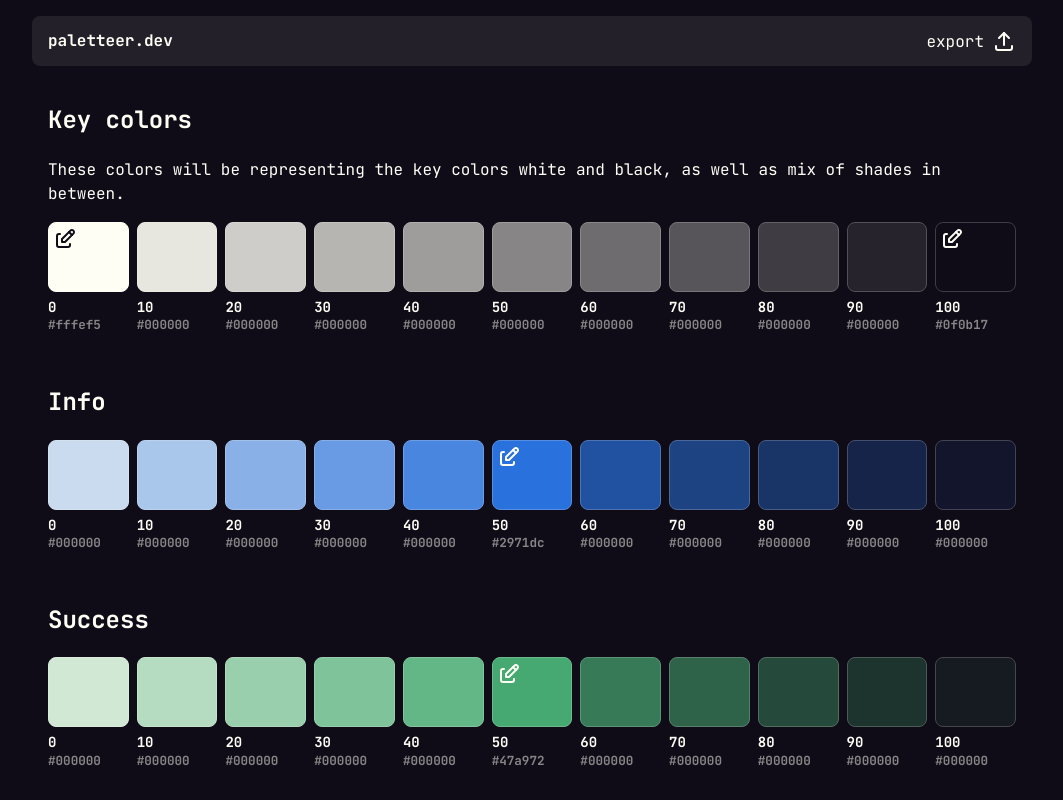
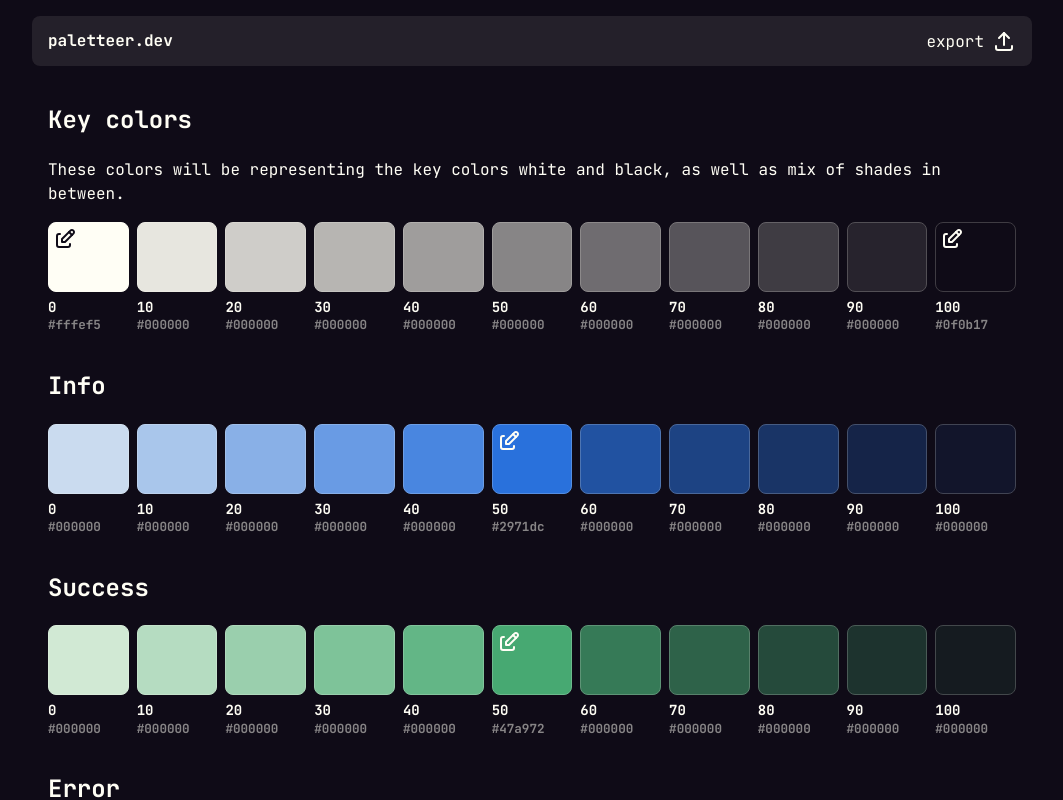
Before and after one commit to pthorsson/paletteer.dev, a Svelte app: page / in a window 1280 px wide. Shown: the top 800 px of the page, without its empty margins (108-1171 px from the left). Built offline with nearby package versions, Linux system fonts and the light colour scheme.

Commit message:
changed gap between color ranges

```diff
--- a/src/components/Main.svelte
+++ b/src/components/Main.svelte
@@ -46,7 +46,7 @@
     flex: 1 1 auto;
     align-items: center;
     padding: var(--base-4) var(--base-2);
-    gap: 32px;
+    gap: var(--base-2);
     max-width: var(--max-width);
     width: 100%;
   }
```
